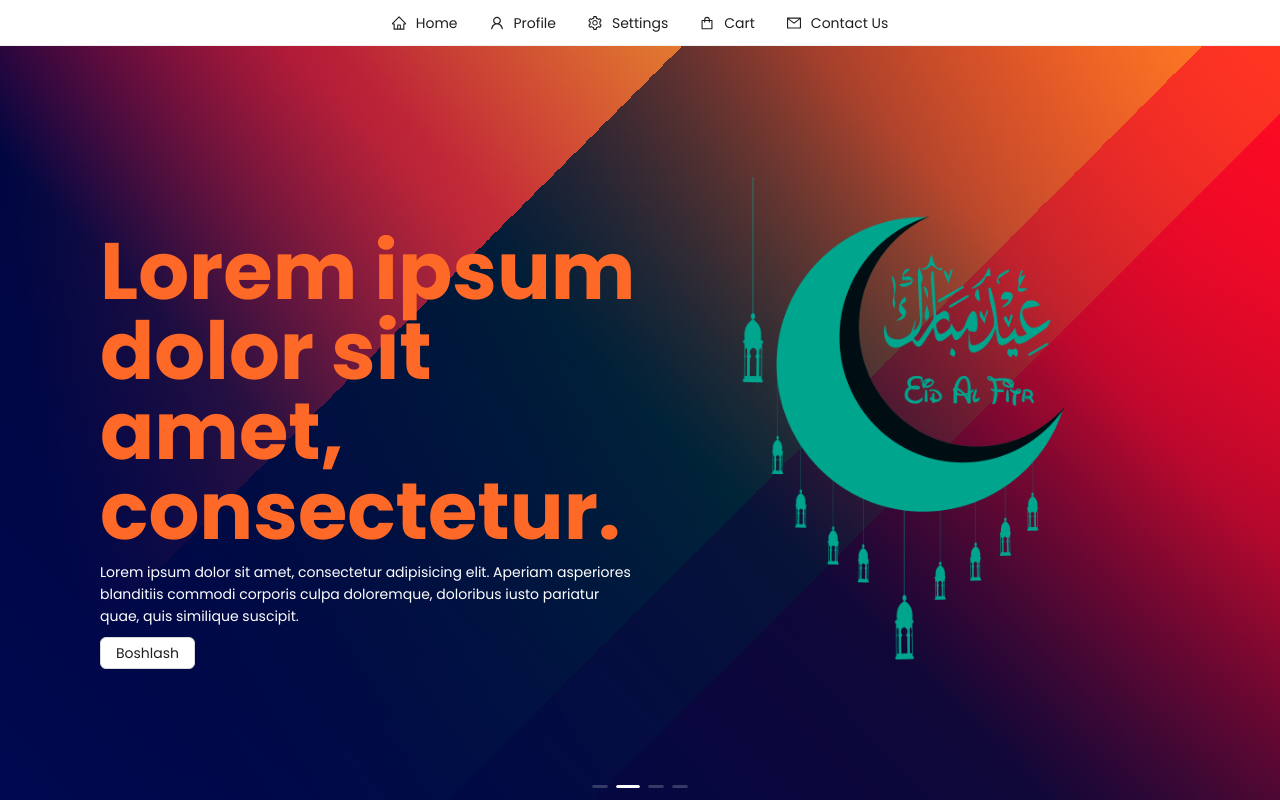
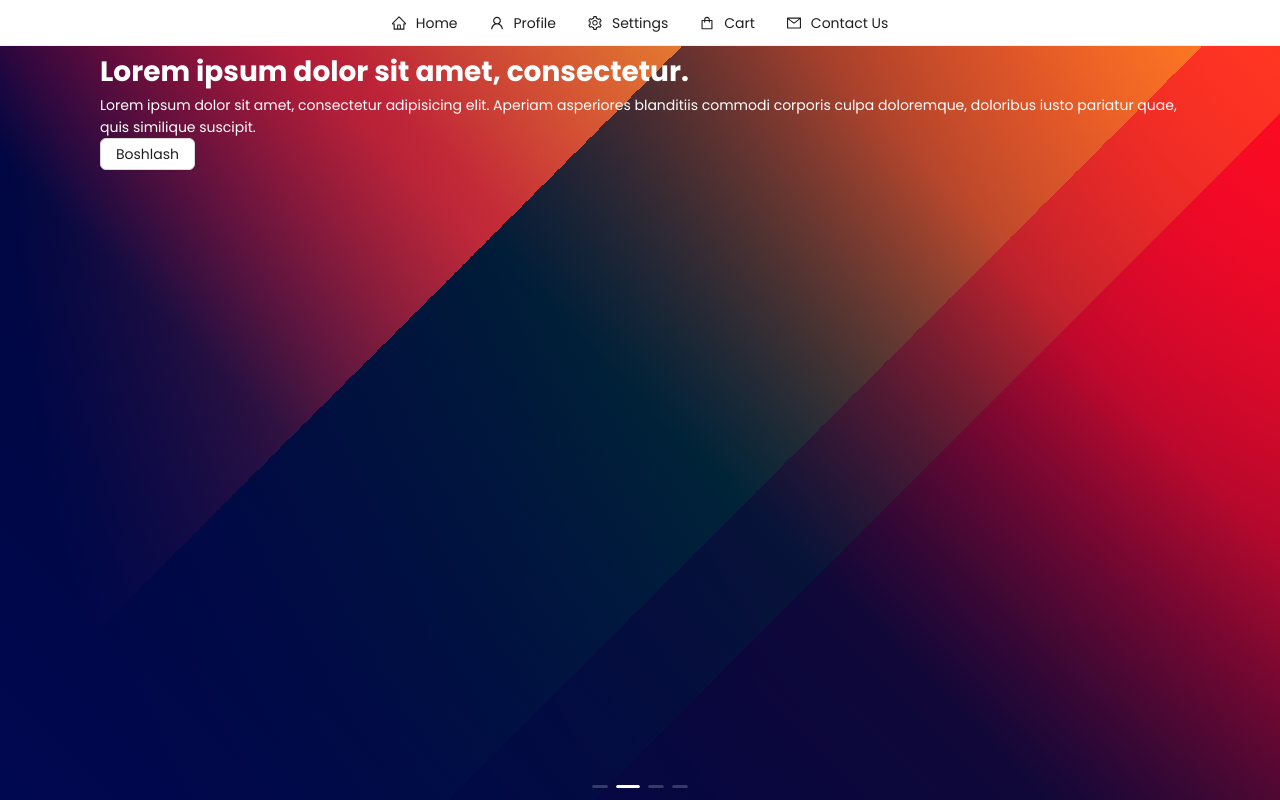
Before and after one commit to Yagafarov/anod_react, a React (Create React App) app: page / in a window 1280 px wide. Built offline with nearby package versions, Linux system fonts and the light colour scheme.

Commit message:
20.04.2023 to'g'irlanish

```diff
--- a/src/App.js
+++ b/src/App.js
@@ -7,9 +7,7 @@ function App() {
   return (
     <div className="App">
     <Navbar/>
-      <Home>
-
-      </Home>
+    <Home/>
     </div>
   );
 }
--- a/src/components/Home/Home.css
+++ b/src/components/Home/Home.css
@@ -10,23 +10,8 @@
     background: linear-gradient(45deg, #000850 0%, #000320 100%), radial-gradient(100% 225% at 100% 0%, #FF6928 0%, #000000 100%), linear-gradient(225deg, #FF7A00 0%, #000000 100%), linear-gradient(135deg, #CDFFEB 10%, #CDFFEB 35%, #009F9D 35%, #009F9D 60%, #07456F 60%, #07456F 67%, #0F0A3C 67%, #0F0A3C 100%);
     background-blend-mode: screen, overlay, hard-light, normal;
     padding: 50px 100px;
-
-}
-.corItem{
     display: flex;
     align-items: center;
-    flex-wrap: wrap;
-    height: 100vh;
-    color: white;
+    justify-content: center;
+    background-color: red;
 }
-.corItem p{
-    padding: 10px 0;
-}
-.corItem img{
-    overflow: hidden;
-}
-.headerText{
-    font-size: 10vh;
-    color: #FF6928;
-    line-height: 1;
-}
--- a/src/components/Home/Home.jsx
+++ b/src/components/Home/Home.jsx
@@ -5,24 +5,15 @@ import("./Home.css")
 const Home = () => (
   <Carousel autoplay className='home'>
     <div className={'navbarItem'}>
-      <Row className="corItem">
-          <Col xs={24} md={12}>
-              <h1  className={"headerText"}>
+              <h1   className={"headerText"}>
                   Lorem ipsum dolor sit amet, consectetur.
               </h1>
               <p>
                   Lorem ipsum dolor sit amet, consectetur adipisicing elit. Aperiam asperiores blanditiis commodi corporis culpa doloremque, doloribus iusto pariatur quae, quis similique suscipit.
               </p>
               <Button  type={'default'}>Boshlash</Button>
-          </Col>
-          <Col span={12}>
-              <Image  src={imag1} preview={false}/>
-          </Col>
-      </Row>
     </div>
     <div className={'navbarItem'}>
-        <Row className="corItem">
-            <Col span={12}>
                 <h1  className={"headerText"}>
                     Lorem ipsum dolor sit amet, consectetur.
                 </h1>
@@ -30,15 +21,8 @@ const Home = () => (
                     Lorem ipsum dolor sit amet, consectetur adipisicing elit. Aperiam asperiores blanditiis commodi corporis culpa doloremque, doloribus iusto pariatur quae, quis similique suscipit.
                 </p>
                 <Button  type={'default'}>Boshlash</Button>
-            </Col>
-            <Col span={12}>
-                <Image src={imag1} preview={false}/>
-            </Col>
-        </Row>
     </div>
     <div className={'navbarItem'}>
-        <Row className="corItem">
-            <Col span={12}>
                 <h1  className={"headerText"}>
                     Lorem ipsum dolor sit amet, consectetur.
                 </h1>
@@ -46,15 +30,8 @@ const Home = () => (
                     Lorem ipsum dolor sit amet, consectetur adipisicing elit. Aperiam asperiores blanditiis commodi corporis culpa doloremque, doloribus iusto pariatur quae, quis similique suscipit.
                 </p>
                 <Button  type={'default'}>Boshlash</Button>
-            </Col>
-            <Col span={12}>
-                <Image  src={imag1} preview={false}/>
-            </Col>
-        </Row>
     </div>
     <div className={'navbarItem'}>
-        <Row className="corItem">
-            <Col span={12}>
                 <h1  className={"headerText"}>
                     Lorem ipsum dolor sit amet, consectetur.
                 </h1>
@@ -62,11 +39,6 @@ const Home = () => (
                     Lorem ipsum dolor sit amet, consectetur adipisicing elit. Aperiam asperiores blanditiis commodi corporis culpa doloremque, doloribus iusto pariatur quae, quis similique suscipit.
                 </p>
                 <Button  type={'default'}>Boshlash</Button>
-            </Col>
-            <Col span={12}>
-                <Image  src={imag1} preview={false}/>
-            </Col>
-        </Row>
     </div>
   </Carousel>
 );
```
Also changed, not shown: src/components/About/About.jsx (added, +8 -0 lines), src/components/About/About.css (added).
